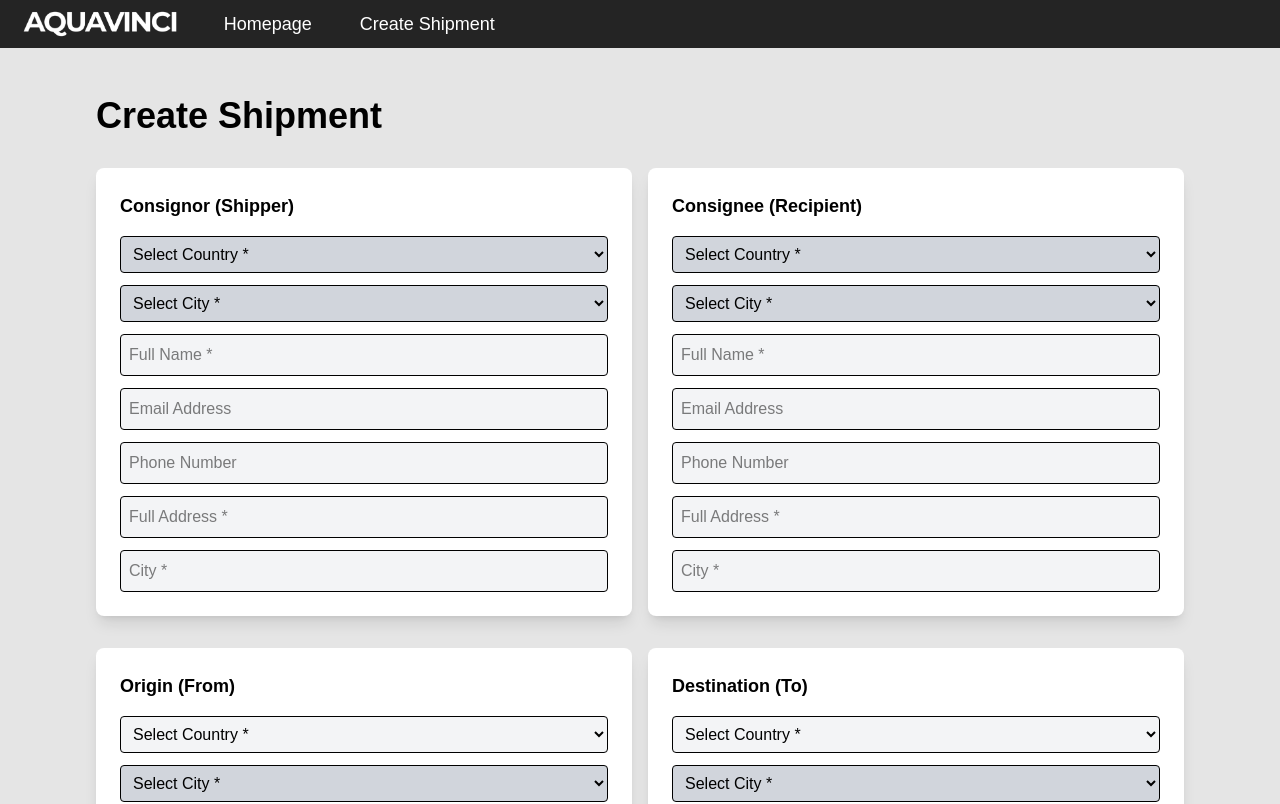
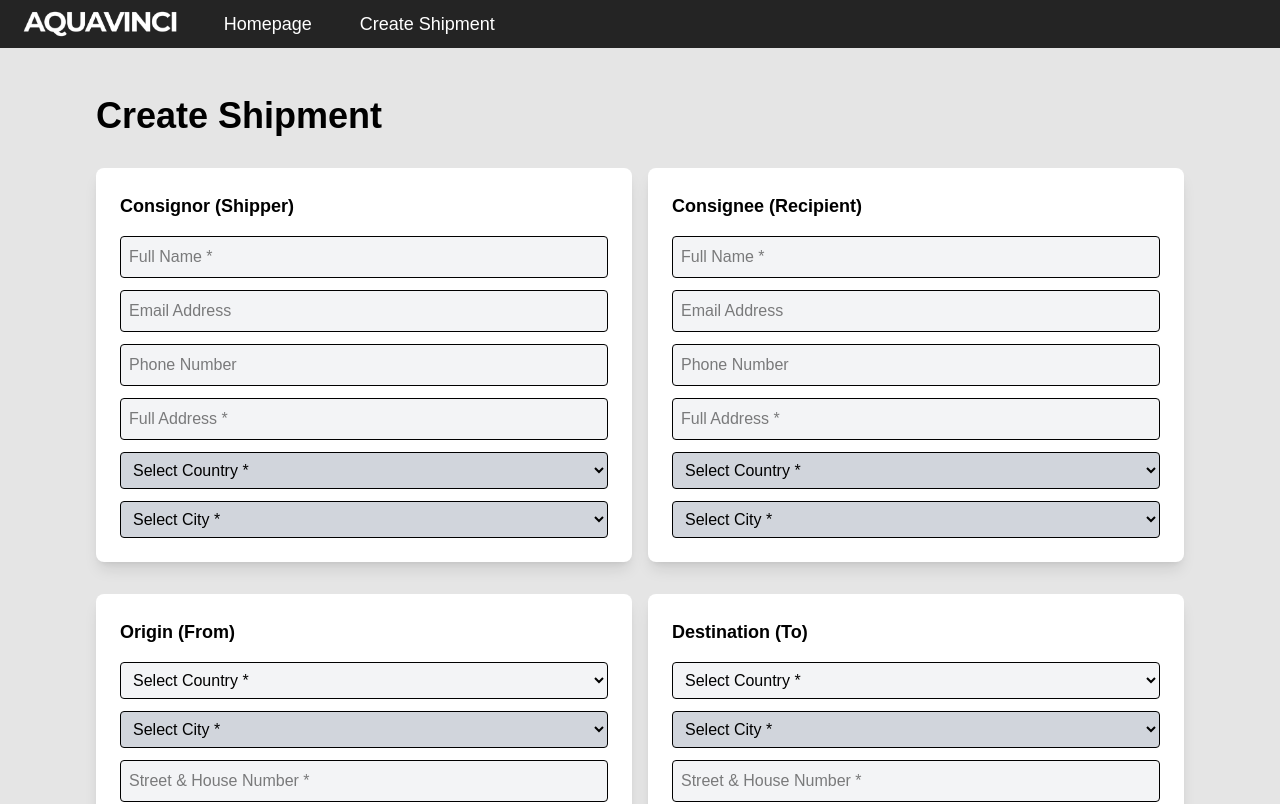
Before and after one commit to AlketKuehne/aquavinci, a Next.js app: page /create-shipment in a window 1280 px wide. Shown: the top 804 px of the page. Built offline with nearby package versions, Linux system fonts and the light colour scheme.

Commit message:
edited the order

```diff
--- a/app/create-shipment/page.tsx
+++ b/app/create-shipment/page.tsx
@@ -336,30 +336,6 @@ export default function ShipmentPage() {
           {/* Shippers Box */}
           <div className="bg-white p-6 shadow-lg rounded-lg w-1/2">
             <h2 className="text-lg font-bold mb-4">Consignor (Shipper)</h2>
-            <select
-              className={`w-full p-2 border rounded mb-3 ${!consignorCountry ? 'bg-gray-300 cursor-not-allowed' : 'bg-gray-100'}`}
-              value={consignorCountry}
-              onChange={(e) => {
-                setConsignorCountry(e.target.value);
-                setConsignorCity("");
-              }}
-            >
-              <option value="">Select Country *</option>
-              {countriesWithPorts.map((country: string) => (
-                <option key={country} value={country}>{country}</option>
-              ))}
-            </select>
-            <select
-              className={`w-full p-2 border rounded mb-3 ${!consignorCountry ? 'bg-gray-300 cursor-not-allowed' : 'bg-gray-100'} ${showError && !consignorCity ? 'bg-red-100' : ''}`}
-              value={consignorCity}
-              onChange={(e) => setConsignorCity(e.target.value)}
-              disabled={!consignorCountry}
-            >
-              <option value="">Select City *</option>
-              {getCitiesByCountry(consignorCountry).map((city: string) => (
-                <option key={city} value={city}>{city}</option>
-              ))}
-            </select>
             <input
               type="text"
               placeholder="Full Name *"
@@ -388,24 +364,12 @@ export default function ShipmentPage() {
               value={consignorFullAddress}
               onChange={(e) => setConsignorFullAddress(e.target.value)}
             />
-            <input
-              type="text"
-              placeholder="City *"
-              className={`w-full p-2 border rounded ${showError && !consignorCity ? 'bg-red-100' : 'bg-gray-100'}`}
-              value={consignorCity}
-              onChange={handleCityChange(setConsignorCity)}
-            />
-          </div>
-
-          {/* Recipient Box */}
-          <div className="bg-white p-6 shadow-lg rounded-lg w-1/2">
-            <h2 className="text-lg font-bold mb-4">Consignee (Recipient)</h2>
             <select
-              className={`w-full p-2 border rounded mb-3 ${!consigneeCountry ? 'bg-gray-300 cursor-not-allowed' : 'bg-gray-100'}`}
-              value={consigneeCountry}
+              className={`w-full p-2 border rounded mb-3 ${!consignorCountry ? 'bg-gray-300 cursor-not-allowed' : 'bg-gray-100'}`}
+              value={consignorCountry}
               onChange={(e) => {
-                setConsigneeCountry(e.target.value);
-                setConsigneeCity("");
+                setConsignorCountry(e.target.value);
+                setConsignorCity("");
               }}
             >
               <option value="">Select Country *</option>
@@ -414,16 +378,21 @@ export default function ShipmentPage() {
               ))}
             </select>
             <select
-              className={`w-full p-2 border rounded mb-3 ${!consigneeCountry ? 'bg-gray-300 cursor-not-allowed' : 'bg-gray-100'} ${showError && !consigneeCity ? 'bg-red-100' : ''}`}
-              value={consigneeCity}
-              onChange={(e) => setConsigneeCity(e.target.value)}
-              disabled={!consigneeCountry}
+              className={`w-full p-2 border rounded ${!consignorCountry ? 'bg-gray-300 cursor-not-allowed' : 'bg-gray-100'} ${showError && !consignorCity ? 'bg-red-100' : ''}`}
+              value={consignorCity}
+              onChange={(e) => setConsignorCity(e.target.value)}
+              disabled={!consignorCountry}
             >
               <option value="">Select City *</option>
-              {getCitiesByCountry(consigneeCountry).map((city: string) => (
+              {getCitiesByCountry(consignorCountry).map((city: string) => (
                 <option key={city} value={city}>{city}</option>
               ))}
             </select>
+          </div>
+
+          {/* Recipient Box */}
+          <div className="bg-white p-6 shadow-lg rounded-lg w-1/2">
+            <h2 className="text-lg font-bold mb-4">Consignee (Recipient)</h2>
             <input
               type="text"
               placeholder="Full Name *"
@@ -452,13 +421,30 @@ export default function ShipmentPage() {
               value={consigneeFullAddress}
               onChange={(e) => setConsigneeFullAddress(e.target.value)}
             />
-            <input
-              type="text"
-              placeholder="City *"
-              className={`w-full p-2 border rounded ${showError && !consigneeCity ? 'bg-red-100' : 'bg-gray-100'}`}
+            <select
+              className={`w-full p-2 border rounded mb-3 ${!consigneeCountry ? 'bg-gray-300 cursor-not-allowed' : 'bg-gray-100'}`}
+              value={consigneeCountry}
+              onChange={(e) => {
+                setConsigneeCountry(e.target.value);
+                setConsigneeCity("");
+              }}
+            >
+              <option value="">Select Country *</option>
+              {countriesWithPorts.map((country: string) => (
+                <option key={country} value={country}>{country}</option>
+              ))}
+            </select>
+            <select
+              className={`w-full p-2 border rounded ${!consigneeCountry ? 'bg-gray-300 cursor-not-allowed' : 'bg-gray-100'} ${showError && !consigneeCity ? 'bg-red-100' : ''}`}
               value={consigneeCity}
-              onChange={handleCityChange(setConsigneeCity)}
-            />
+              onChange={(e) => setConsigneeCity(e.target.value)}
+              disabled={!consigneeCountry}
+            >
+              <option value="">Select City *</option>
+              {getCitiesByCountry(consigneeCountry).map((city: string) => (
+                <option key={city} value={city}>{city}</option>
+              ))}
+            </select>
           </div>
         </div>
 
```
